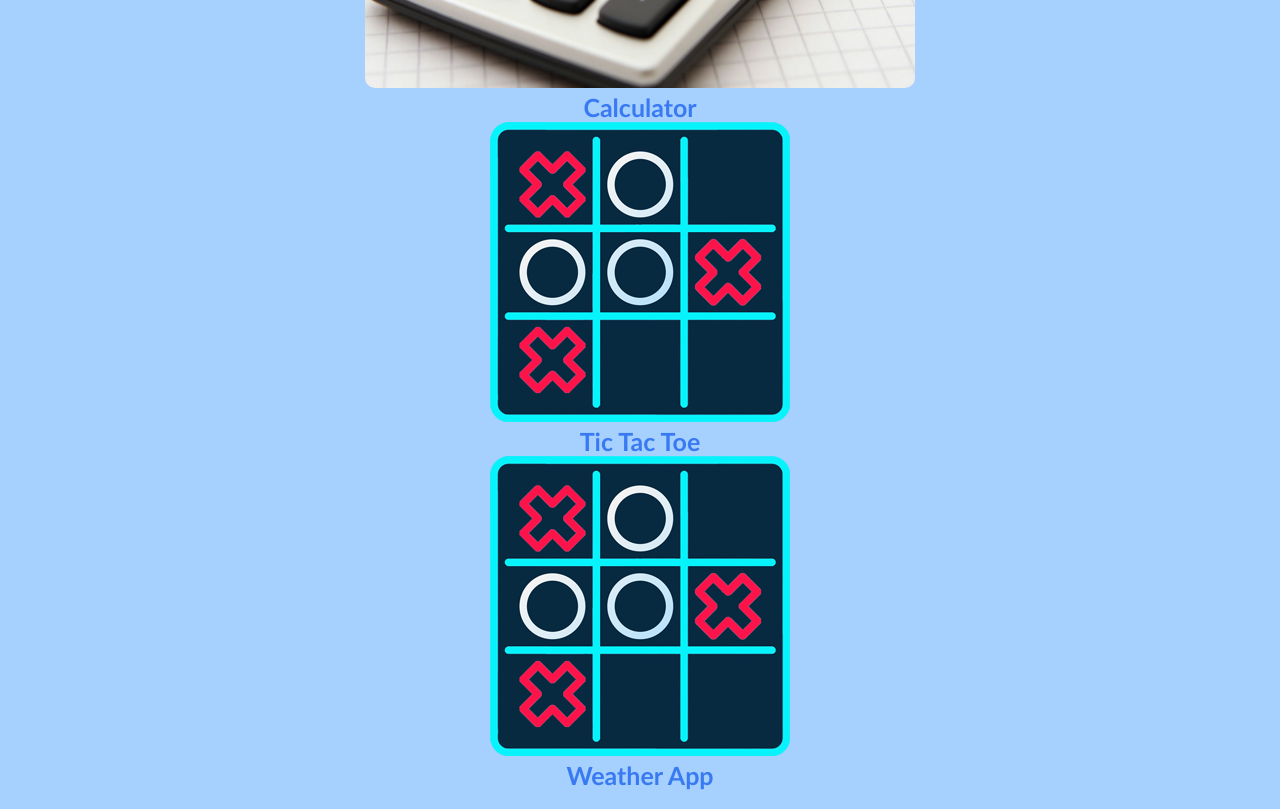
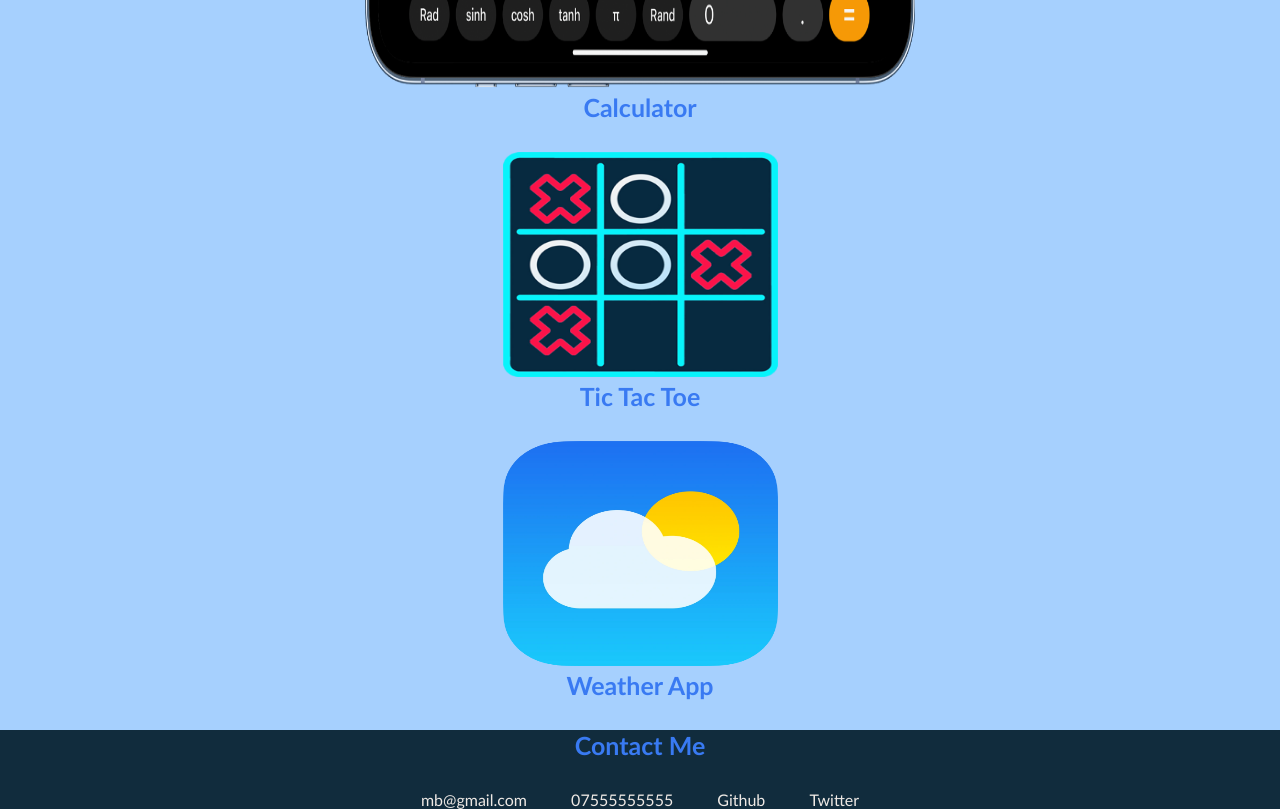
Before and after one commit to MBoksh/Week-2-portfolio-project, a plain HTML site: page index.html in a window 1280 px wide. Shown: the part 1040-1849 px from the top of the page. Drawn offline with Linux system fonts and the light colour scheme.

Commit message:
added links to images and made contact me section

```diff
--- a/assets/style.css
+++ b/assets/style.css
@@ -62,6 +62,7 @@ h2 {
 h3 {
     font-family: 'Gill Sans', 'Gill Sans MT', Calibri, 'Trebuchet MS', sans-serif;
     font-size: 25px;
+    margin-bottom: 30px;
 }
 
 p {
@@ -75,5 +76,30 @@ p {
 .calculator {
     height: 450px;
     width: 550px;
+
+}
+
+.tic-tac-toe {
+    display: inline;
+    height: 225px;
+    width: 275px;
     border-radius: 10px;
 }
+
+.weather {
+    display: inline;
+    height: 225px;
+    width: 275px;
+    border-radius: 10px;
+}
+
+.tic-tac-toe-h3 {
+
+}
+
+.weather-h3 {
+
+}
+#contact-me {
+    margin-top: 30px;
+}
--- a/index.html
+++ b/index.html
@@ -39,7 +39,7 @@
       </div>
       <a href="https://github.com/MBoksh?tab=repositories">
         <img
-          src="assets/calculator-cartoon-object-vector.jpg"
+          src="assets/calculator.png"
           alt="calculator"
           class="calculator"
         />
@@ -49,20 +49,30 @@
       <a href="https://github.com/MBoksh?tab=repositories">
         <img
           src="assets/tic-tac-toe.png"
-          alt="calculator"
+          alt="tic-tac-toe"
           class="tic-tac-toe"
         />
       </a>
+      <h3 class="tic-tac-toe-h3">Tic Tac Toe</h3>
 
-      <h3>Tic Tac Toe</h3>
       <a href="https://github.com/MBoksh?tab=repositories">
         <img
-          src="assets/tic-tac-toe.png"
+          src="assets/weather-app.png"
           alt="weather app"
           class="weather"
         />
       </a>
-      <h3>Weather App</h3>
+      <h3 class="weather-h3">Weather App</h3>
     </main>
+
+    <footer>
+    <h3 id="contact-me">Contact Me</h3>
+    <ul>
+      <li><a href="#">mb@gmail.com</a></li>
+      <li><a href="#">07555555555</a></li>
+      <li><a href="#">Github</a></li>
+      <li><a href="#">Twitter</a></li>
+    </ul>
+  </footer>
   </body>
 </html>
```
Also changed, not shown: assets/calculator.png (added), assets/weather-app.png (added).
